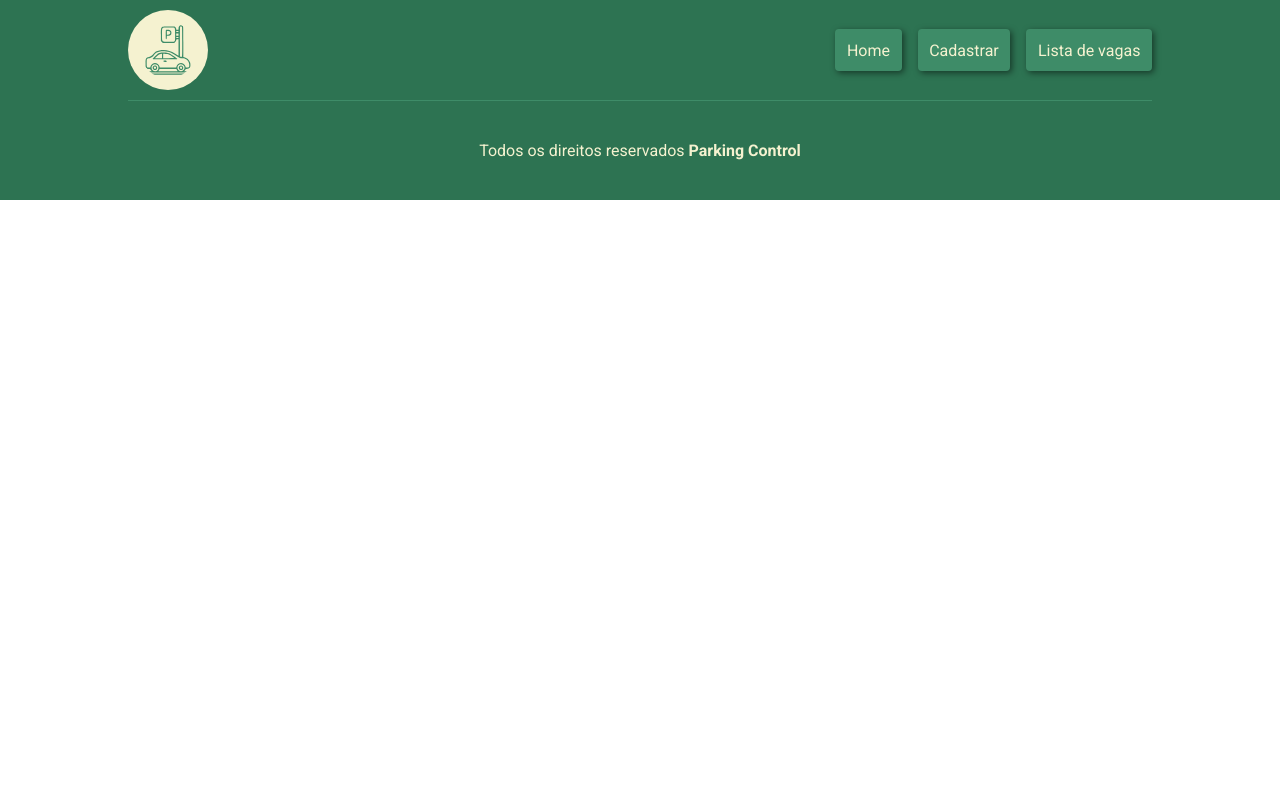
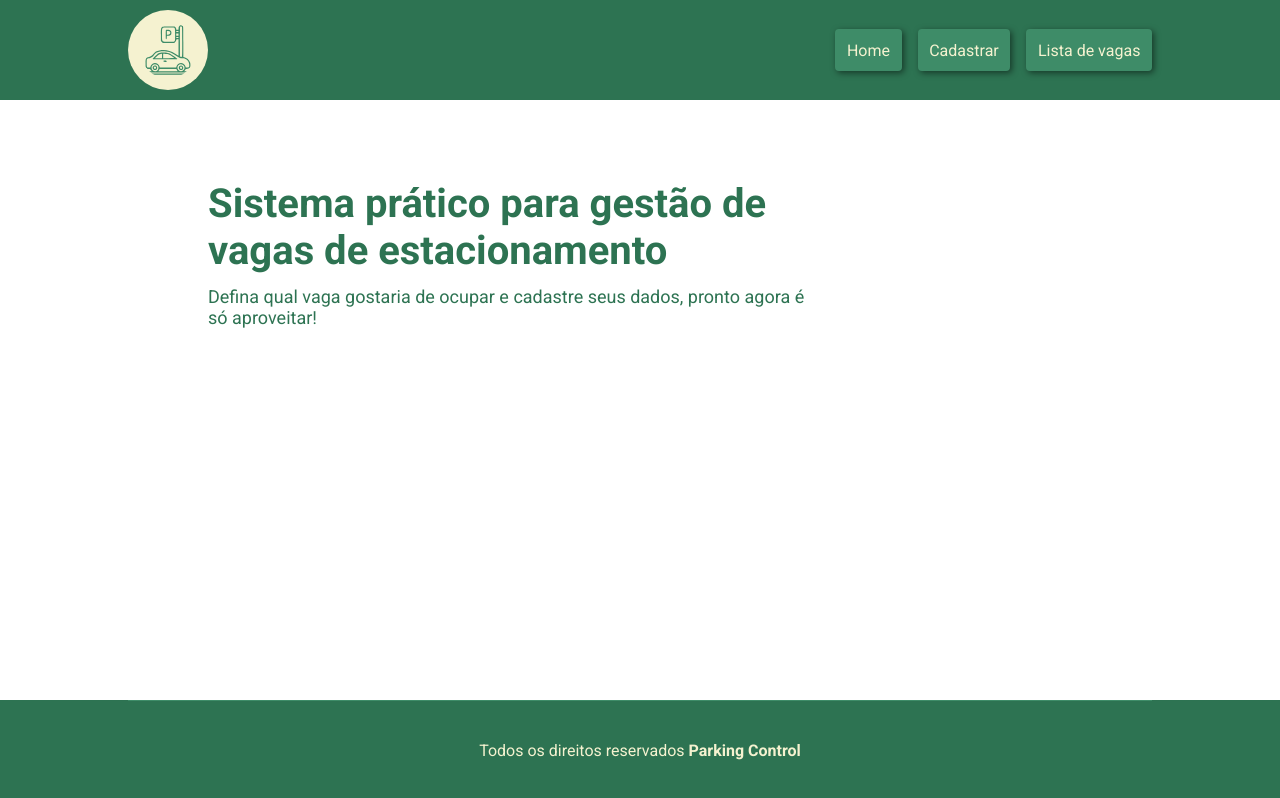
Before and after one commit to SidneyESSJr/parking-control, a React (Vite) app: page / in a window 1280 px wide. Built offline with nearby package versions, Linux system fonts and the light colour scheme.

Commit message:
feat: adiciona o componente Home a aplicação

```diff
--- /dev/null
+++ b/src/components/home/Home.tsx
@@ -0,0 +1,16 @@
+import styles from "./home.module.css";
+
+export default function Home() {
+  return (
+    <main className={styles.home}>
+      <div className={styles.container}>
+        <h1>Sistema prático para gestão de vagas de estacionamento</h1>
+
+        <p>
+          Defina qual vaga gostaria de ocupar e cadastre seus dados, pronto
+          agora é só aproveitar!
+        </p>
+      </div>
+    </main>
+  );
+}
--- /dev/null
+++ b/src/components/home/home.module.css
@@ -0,0 +1,20 @@
+.home {
+    height: calc(100vh - 200px);
+    width: var(--container-width);
+    margin: auto;
+}
+
+.container {
+    width: 75%;
+    padding: 5rem;
+    color: var(--primary-color);
+}
+
+.container h1 {
+    font-size: 40px;
+    margin-bottom: 12px;
+}
+
+.container p {
+    font-size: large;
+}
--- a/src/pages/layout/RootLayout.tsx
+++ b/src/pages/layout/RootLayout.tsx
@@ -4,10 +4,10 @@ import Footer from "../../components/footer/Footer";
 
 export default function RootLayout() {
   return (
-    <main>
+    <>
       <Header />
       <Outlet />
-      <Footer/>
-    </main>
+      <Footer />
+    </>
   );
 }
--- a/src/router/Router.tsx
+++ b/src/router/Router.tsx
@@ -1,5 +1,6 @@
 import { createBrowserRouter } from "react-router-dom";
 import RootLayout from "../pages/layout/RootLayout";
+import Home from "../components/home/Home";
 
 const router = createBrowserRouter([
   {
@@ -8,7 +9,7 @@ const router = createBrowserRouter([
     children: [
       {
         index: true,
-        element: "",
+        element: <Home/>,
       },
     ],
   },
```
